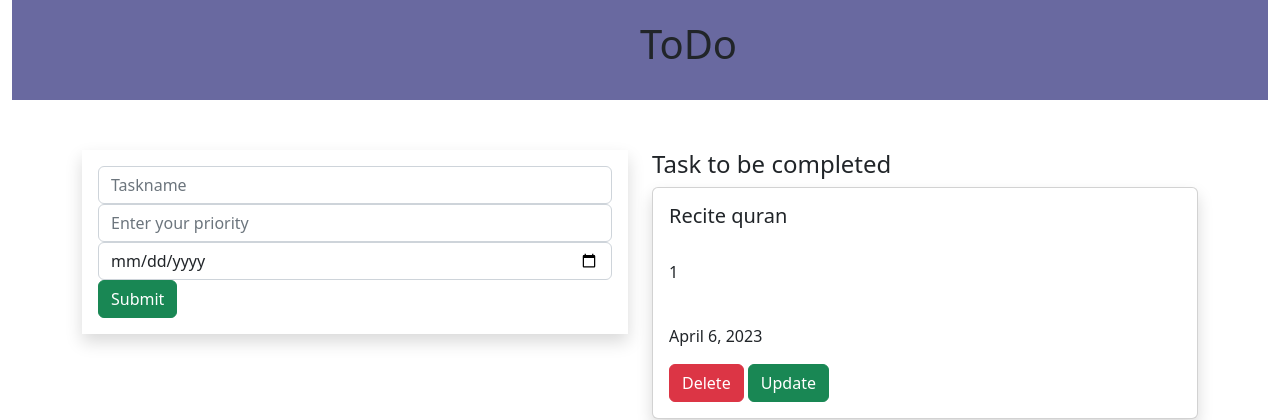
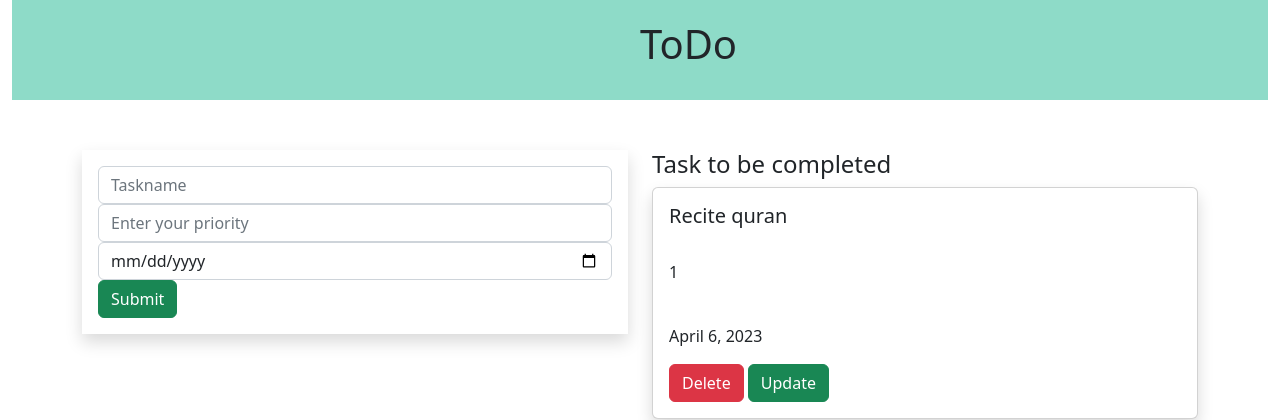
Before and after one commit to suminez/todo-project, a Django app: page / in a window 1280 px wide. Shown: the top 420 px of the page. Run offline with Django 4.2, Linux system fonts and the light colour scheme; data comes from the database, SQL or seed files in the repository.

Commit message:
first commit

```diff
--- a/todoapp/static/style.css
+++ b/todoapp/static/style.css
@@ -1,5 +1,5 @@
 .banner{
-    background-color: rgb(105, 105, 160);
+    background-color:rgb(142, 219, 200);
     width:100%;
     height:100px;
     margin-bottom: 50px;
```
